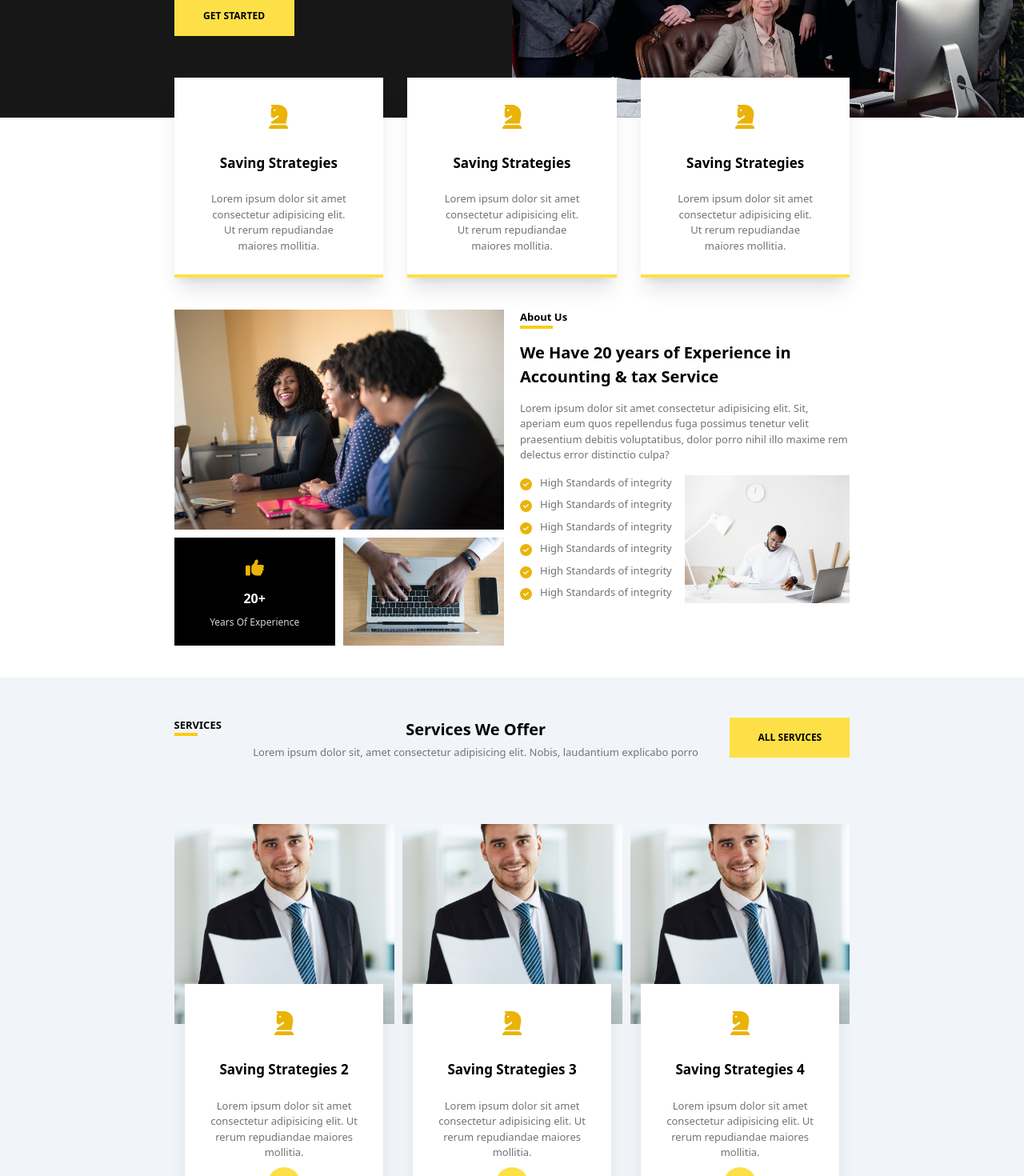
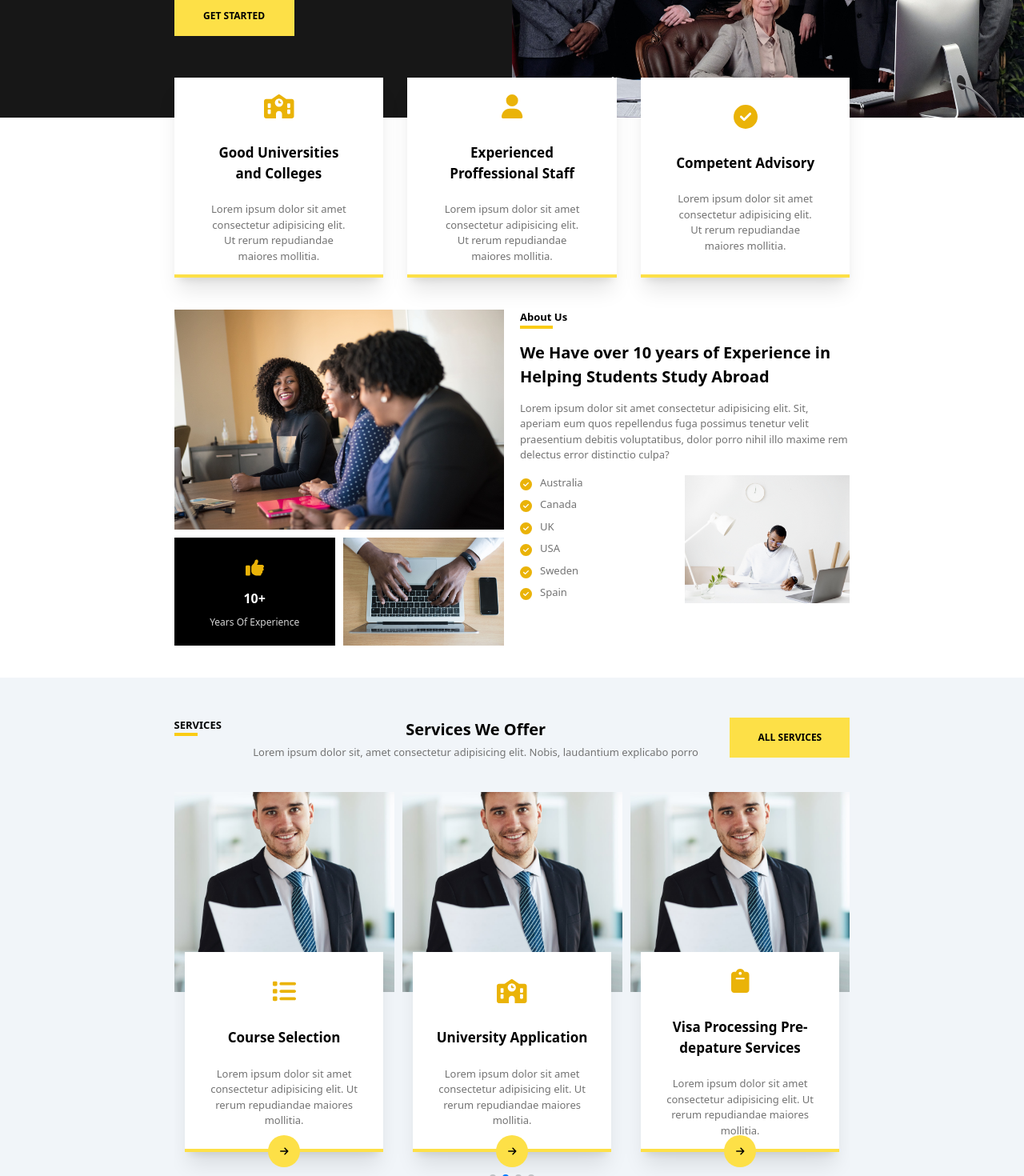
Before and after one commit to IanJether/bethuwebapp, a React (Create React App) app: page / in a window 1280 px wide. Shown: the part 380-1850 px from the top of the page at 80% size. Built offline with nearby package versions, Linux system fonts and the light colour scheme.

Commit message:
Small info

```diff
--- a/public/style.css
+++ b/public/style.css
@@ -1062,6 +1062,11 @@ video {
   padding-bottom: 0px;
 }
 
+.py-\[550px\] {
+  padding-top: 550px;
+  padding-bottom: 550px;
+}
+
 .pb-\[100px\] {
   padding-bottom: 100px;
 }
@@ -1088,6 +1093,14 @@ video {
 
 .pt-\[70px\] {
   padding-top: 70px;
+}
+
+.pt-\[\] {
+  padding-top: ;
+}
+
+.pb-\[60px\] {
+  padding-bottom: 60px;
 }
 
 .text-center {
--- a/src/components/Home.js
+++ b/src/components/Home.js
@@ -1,4 +1,4 @@
-import { faArrowRight, faCheckCircle, faChessKnight, faQuoteRight, faThumbsUp } from "@fortawesome/free-solid-svg-icons";
+import { faArrowRight, faCheckCircle, faChessKnight, faQuoteRight, faSchool, faThumbsUp, faUser } from "@fortawesome/free-solid-svg-icons";
 import { FontAwesomeIcon } from "@fortawesome/react-fontawesome";
 import ServicesList from "../data/Services";
 import { Link } from "react-router-dom";
@@ -17,7 +17,7 @@ const Home = () => {
             <div className="one mt-[55px] lg:mt-[100px] flex flex-col-reverse lg:flex-row">
                 <div className="oneleft lg:w-[50%] px-[7%] lg:pl-[17%] lg:justify-center flex flex-col gap-[25px] text-white bg-neutral-900 pt-[50px] pb-[100px] mt-[-2px]">
                     <div className="font-semibold text-[26px]">
-                        <h2>We Provide best <span className="bg-yellow-300 text-black"> Accounting </span> & Tax Service For You</h2>
+                        <h2>We Help You <span className="bg-yellow-300 text-black"> Study Abroad </span> In The UK, US and Europe</h2>
                     </div>
                     <div className="text-[13px]">
                         <p>Lorem ipsum dolor sit amet, consectetur adipisicing elit. Fugit suscipit recusandae voluptatem officiis culpa veniam quaerat.</p>
@@ -38,10 +38,10 @@ const Home = () => {
             <div className="two lg:px-[17%] flex flex-col lg:flex-row gap-[30px] items-center mt-[-50px]">
                 <div className="flex flex-col bg-white gap-[23px] items-center justify-center w-[80%] h-[250px] text-center shadow-xl px-[5%] border-b-4 border-yellow-300">
                     <div className="text-yellow-500 text-[30px]">
-                        <FontAwesomeIcon icon={faChessKnight} />
+                        <FontAwesomeIcon icon={faSchool} />
                     </div>
                     <div className="text-[17px] font-semibold">
-                        <h3>Saving Strategies</h3>
+                        <h3>Good Universities and Colleges</h3>
                     </div>
                     <div className="text-[13px] text-neutral-500">
                         <p>Lorem ipsum dolor sit amet consectetur adipisicing elit. Ut rerum repudiandae maiores mollitia.</p>
@@ -49,10 +49,10 @@ const Home = () => {
                 </div>
                 <div className="flex flex-col bg-white gap-[23px] items-center justify-center w-[80%] h-[250px] text-center shadow-xl px-[5%] border-b-4 border-yellow-300">
                     <div className="text-yellow-500 text-[30px]">
-                        <FontAwesomeIcon icon={faChessKnight} />
+                        <FontAwesomeIcon icon={faUser} />
                     </div>
                     <div className="text-[17px] font-semibold">
-                        <h3>Saving Strategies</h3>
+                        <h3>Experienced Proffessional Staff</h3>
                     </div>
                     <div className="text-[13px] text-neutral-500">
                         <p>Lorem ipsum dolor sit amet consectetur adipisicing elit. Ut rerum repudiandae maiores mollitia.</p>
@@ -60,10 +60,10 @@ const Home = () => {
                 </div>
                 <div className="flex flex-col bg-white gap-[23px] items-center justify-center w-[80%] h-[250px] text-center shadow-xl px-[5%] border-b-4 border-yellow-300">
                     <div className="text-yellow-500 text-[30px]">
-                        <FontAwesomeIcon icon={faChessKnight} />
+                        <FontAwesomeIcon icon={faCheckCircle} />
                     </div>
                     <div className="text-[17px] font-semibold">
-                        <h3>Saving Strategies</h3>
+                        <h3>Competent Advisory</h3>
                     </div>
                     <div className="text-[13px] text-neutral-500">
                         <p>Lorem ipsum dolor sit amet consectetur adipisicing elit. Ut rerum repudiandae maiores mollitia.</p>
@@ -85,7 +85,7 @@ const Home = () => {
                                 <FontAwesomeIcon icon={faThumbsUp} />
                             </div>
                             <div className="text-white font-bold">
-                                <h3>20+</h3>
+                                <h3>10+</h3>
                             </div>
                             <div className="text-neutral-300 text-[12px]">
                                 <p>Years Of Experience</p>
@@ -102,7 +102,7 @@ const Home = () => {
                         <div className="border-b-4 border-yellow-400 w-[10%]"></div>
                     </div>
                     <div className="text-[20px] font-semibold">
-                        <h3>We Have 20 years of Experience in Accounting & tax Service</h3>
+                        <h3>We Have over 10 years of Experience in Helping Students Study Abroad</h3>
                     </div>
                     <div className="text-[13px] text-neutral-500">
                         <p>Lorem ipsum dolor sit amet consectetur adipisicing elit. Sit, aperiam eum quos repellendus fuga possimus tenetur velit praesentium debitis voluptatibus, dolor porro nihil illo maxime rem delectus error distinctio culpa?</p>
@@ -115,7 +115,7 @@ const Home = () => {
                                     <FontAwesomeIcon icon={faCheckCircle} />
                                 </div>
                                 <div className="text-[13px] text-neutral-500">
-                                    <p>High Standards of integrity</p>
+                                    <p>Australia</p>
                                 </div>
                             </div>
                             <div className="flex gap-[10px]">
@@ -123,7 +123,7 @@ const Home = () => {
                                     <FontAwesomeIcon icon={faCheckCircle} />
                                 </div>
                                 <div className="text-[13px] text-neutral-500">
-                                    <p>High Standards of integrity</p>
+                                    <p>Canada</p>
                                 </div>
                             </div>
                             <div className="flex gap-[10px]">
@@ -131,7 +131,7 @@ const Home = () => {
                                     <FontAwesomeIcon icon={faCheckCircle} />
                                 </div>
                                 <div className="text-[13px] text-neutral-500">
-                                    <p>High Standards of integrity</p>
+                                    <p>UK</p>
                                 </div>
                             </div>
                             <div className="flex gap-[10px]">
@@ -139,7 +139,7 @@ const Home = () => {
                                     <FontAwesomeIcon icon={faCheckCircle} />
                                 </div>
                                 <div className="text-[13px] text-neutral-500">
-                                    <p>High Standards of integrity</p>
+                                    <p>USA</p>
                                 </div>
                             </div>
                             <div className="flex gap-[10px]">
@@ -147,7 +147,7 @@ const Home = () => {
                                     <FontAwesomeIcon icon={faCheckCircle} />
                                 </div>
                                 <div className="text-[13px] text-neutral-500">
-                                    <p>High Standards of integrity</p>
+                                    <p>Sweden</p>
                                 </div>
                             </div>
                             <div className="flex gap-[10px]">
@@ -155,7 +155,7 @@ const Home = () => {
                                     <FontAwesomeIcon icon={faCheckCircle} />
                                 </div>
                                 <div className="text-[13px] text-neutral-500">
-                                    <p>High Standards of integrity</p>
+                                    <p>Spain</p>
                                 </div>
                             </div>
                         </div>
@@ -202,7 +202,7 @@ const Home = () => {
                             const address = "/Services/" + items.title;
 
                             return (
-                                <SwiperSlide className="flex mx-auto justify-center items-center py-[40px]" key={items.key}>
+                                <SwiperSlide className="flex mx-auto justify-center items-center pt-[] pb-[60px]" key={items.key}>
                                     <div className="otherservice mx-auto flex flex-col items-center">
                                         <div className="w-[100%] h-[250px] overflow-hidden">
                                             <img className="h-full w-full object-cover " src={items.image} alt="" />
@@ -246,7 +246,7 @@ const Home = () => {
                             const address = "/Services/" + items.title;
 
                             return (
-                                <SwiperSlide className="flex mx-auto justify-center items-center py-[40px]" key={items.key}>
+                                <SwiperSlide className="flex mx-auto justify-center items-center pb-[50px]" key={items.key}>
                                     <div className="otherservice mx-auto flex flex-col items-center">
                                         <div className="w-[100%] h-[250px] overflow-hidden">
                                             <img className="h-full w-full object-cover " src={items.image} alt="" />
--- a/src/components/Navbar.js
+++ b/src/components/Navbar.js
@@ -32,10 +32,10 @@ const Navbar = () => {
             <div className="flex hidden lg:flex justify-between bg-neutral-900 h-[50px] lg:px-[17%] text-white">
                 <div className="flex items-center gap-[10px] text-[12px]">
                     <div>
-                        <p> <span className="text-yellow-300 mr-[5px]"> <FontAwesomeIcon icon={faLocationPin}/> </span> Chandaria Innovation Center</p>
+                        <p> <span className="text-yellow-300 mr-[5px]"> <FontAwesomeIcon icon={faLocationPin}/> </span> Tarus Building, Eldoret CBD</p>
                     </div>
                     <div>
-                        <p> <span className="text-yellow-300 mr-[5px]"> <FontAwesomeIcon icon={faPhone}/> </span> (+254) 112516877</p>
+                        <p> <span className="text-yellow-300 mr-[5px]"> <FontAwesomeIcon icon={faPhone}/> </span> ( +254 ) - 794949822</p>
                     </div>
 
                 </div>
--- a/src/components/ServicesDetails.js
+++ b/src/components/ServicesDetails.js
@@ -68,7 +68,7 @@ const Servicesdetails = () => {
                         const address = "/Services/" + items.title;
 
                         return (
-                            <SwiperSlide className="flex bg-white mx-auto justify-center items-center py-[40px]" key={items.key}>
+                            <SwiperSlide className="flex bg-white mx-auto justify-center items-center pb-[60px]" key={items.key}>
                                 <div className="otherservice mx-auto flex flex-col items-center">
                                     <div className="w-[100%] h-[250px] overflow-hidden">
                                         <img className="h-full w-full object-cover " src={items.image} alt="" />
@@ -112,7 +112,7 @@ const Servicesdetails = () => {
                         const address = "/Services/" + items.title;
 
                         return (
-                            <SwiperSlide className="flex bg-white mx-auto justify-center items-center py-[40px]" key={items.key}>
+                            <SwiperSlide className="flex bg-white mx-auto justify-center items-center pb-[60px]" key={items.key}>
                                 <div className="otherservice mx-auto flex flex-col items-center">
                                     <div className="w-[100%] h-[250px] overflow-hidden">
                                         <img className="h-full w-full object-cover " src={items.image} alt="" />
--- a/src/data/Services.js
+++ b/src/data/Services.js
@@ -1,13 +1,14 @@
+import { faSpeakerDeck } from "@fortawesome/free-brands-svg-icons";
 import man3 from "../images/people/man3.jpg"
-import { faArrowRight, faCheckCircle, faChessKnight, faQuoteRight, faThumbsUp } from "@fortawesome/free-solid-svg-icons";
+import { faArrowRight, faCheckCircle, faCheckSquare, faChessKnight, faClipboard, faList, faNewspaper, faPaperclip, faQuoteRight, faSchool, faThumbsUp } from "@fortawesome/free-solid-svg-icons";
 import { FontAwesomeIcon } from "@fortawesome/react-fontawesome";
 
 
 const ServicesList = [
     {
         image : man3,
-        icon : faChessKnight,
-        title : "Saving Strategies 1",
+        icon : faCheckSquare,
+        title : "Carrer Guidance and Counseling",
         text: "Lorem ipsum dolor sit amet consectetur adipisicing elit. Ut rerum repudiandae maiores mollitia.",
         essay: "We understand that students will have a change of heart when it comes to interests, career goals etc. Which in turn results to a need to change courses while they are in Australia.Depending on the course program a student is enrolled in, sometimes it will be required that a student studies a certain course for specified period of time before the institution releases them into another program. Our team of student counsellors are highly skilled in assisting international students in Australia to explore the best study course for them where they closely apply the handcrafted approach to deliver to the students’ need. In addition, the team will also assist with the admission application at no cost in the same institution or in a different one.",
         essayintro: "As an audit firm with global links, our primary purpose for our audit services is to provide an independent opinion on the truth and fairness of financial statements to the shareholders of the company.",
@@ -17,8 +18,8 @@ const ServicesList = [
     },
     {
         image : man3,
-        icon : faChessKnight,
-        title : "Saving Strategies 2",
+        icon : faList,
+        title : "Course Selection",
         text: "Lorem ipsum dolor sit amet consectetur adipisicing elit. Ut rerum repudiandae maiores mollitia.",
         essay: "We understand that students will have a change of heart when it comes to interests, career goals etc. Which in turn results to a need to change courses while they are in Australia.Depending on the course program a student is enrolled in, sometimes it will be required that a student studies a certain course for specified period of time before the institution releases them into another program. Our team of student counsellors are highly skilled in assisting international students in Australia to explore the best study course for them where they closely apply the handcrafted approach to deliver to the students’ need. In addition, the team will also assist with the admission application at no cost in the same institution or in a different one.",
         essayintro: "As an audit firm with global links, our primary purpose for our audit services is to provide an independent opinion on the truth and fairness of financial statements to the shareholders of the company.",
@@ -28,8 +29,8 @@ const ServicesList = [
     },
     {
         image : man3,
-        icon : faChessKnight,
-        title : "Saving Strategies 3",
+        icon : faSchool,
+        title : "University Application",
         text: "Lorem ipsum dolor sit amet consectetur adipisicing elit. Ut rerum repudiandae maiores mollitia.",
         essay: "We understand that students will have a change of heart when it comes to interests, career goals etc. Which in turn results to a need to change courses while they are in Australia.Depending on the course program a student is enrolled in, sometimes it will be required that a student studies a certain course for specified period of time before the institution releases them into another program. Our team of student counsellors are highly skilled in assisting international students in Australia to explore the best study course for them where they closely apply the handcrafted approach to deliver to the students’ need. In addition, the team will also assist with the admission application at no cost in the same institution or in a different one.",
         essayintro: "As an audit firm with global links, our primary purpose for our audit services is to provide an independent opinion on the truth and fairness of financial statements to the shareholders of the company.",
@@ -39,8 +40,8 @@ const ServicesList = [
     },
     {
         image : man3,
-        icon : faChessKnight,
-        title : "Saving Strategies 4",
+        icon : faClipboard,
+        title : "Visa Processing Pre-depature Services",
         text: "Lorem ipsum dolor sit amet consectetur adipisicing elit. Ut rerum repudiandae maiores mollitia.",
         essay: "We understand that students will have a change of heart when it comes to interests, career goals etc. Which in turn results to a need to change courses while they are in Australia.Depending on the course program a student is enrolled in, sometimes it will be required that a student studies a certain course for specified period of time before the institution releases them into another program. Our team of student counsellors are highly skilled in assisting international students in Australia to explore the best study course for them where they closely apply the handcrafted approach to deliver to the students’ need. In addition, the team will also assist with the admission application at no cost in the same institution or in a different one.",
         essayintro: "As an audit firm with global links, our primary purpose for our audit services is to provide an independent opinion on the truth and fairness of financial statements to the shareholders of the company.",
@@ -50,8 +51,8 @@ const ServicesList = [
     },
     {
         image : man3,
-        icon : faChessKnight,
-        title : "Saving Strategies 5",
+        icon : faNewspaper,
+        title : "Exam Booking and Training",
         text: "Lorem ipsum dolor sit amet consectetur adipisicing elit. Ut rerum repudiandae maiores mollitia.",
         essay: "We understand that students will have a change of heart when it comes to interests, career goals etc. Which in turn results to a need to change courses while they are in Australia.Depending on the course program a student is enrolled in, sometimes it will be required that a student studies a certain course for specified period of time before the institution releases them into another program. Our team of student counsellors are highly skilled in assisting international students in Australia to explore the best study course for them where they closely apply the handcrafted approach to deliver to the students’ need. In addition, the team will also assist with the admission application at no cost in the same institution or in a different one.",
         essayintro: "As an audit firm with global links, our primary purpose for our audit services is to provide an independent opinion on the truth and fairness of financial statements to the shareholders of the company.",
@@ -61,8 +62,8 @@ const ServicesList = [
     },
     {
         image : man3,
-        icon : faChessKnight,
-        title : "Saving Strategies 6",
+        icon : faThumbsUp,
+        title : "Follow Up",
         text: "Lorem ipsum dolor sit amet consectetur adipisicing elit. Ut rerum repudiandae maiores mollitia.",
         essay: "We understand that students will have a change of heart when it comes to interests, career goals etc. Which in turn results to a need to change courses while they are in Australia.Depending on the course program a student is enrolled in, sometimes it will be required that a student studies a certain course for specified period of time before the institution releases them into another program. Our team of student counsellors are highly skilled in assisting international students in Australia to explore the best study course for them where they closely apply the handcrafted approach to deliver to the students’ need. In addition, the team will also assist with the admission application at no cost in the same institution or in a different one.",
         essayintro: "As an audit firm with global links, our primary purpose for our audit services is to provide an independent opinion on the truth and fairness of financial statements to the shareholders of the company.",
```
